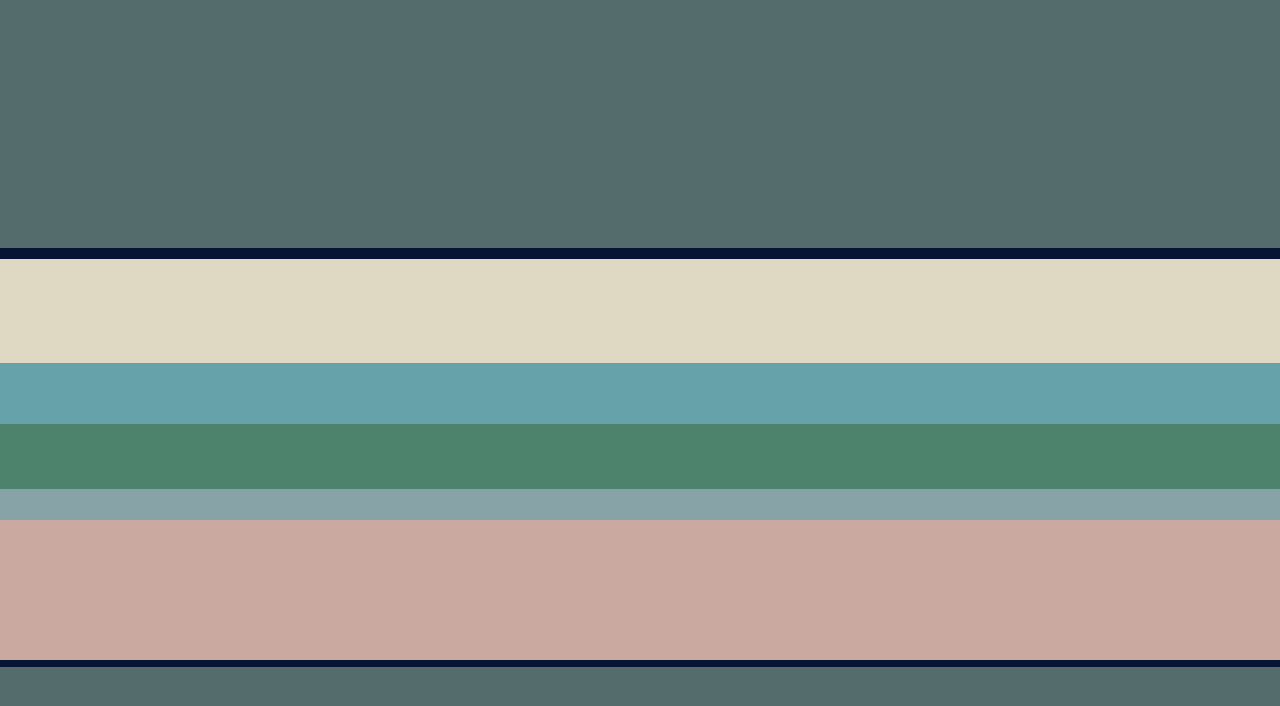
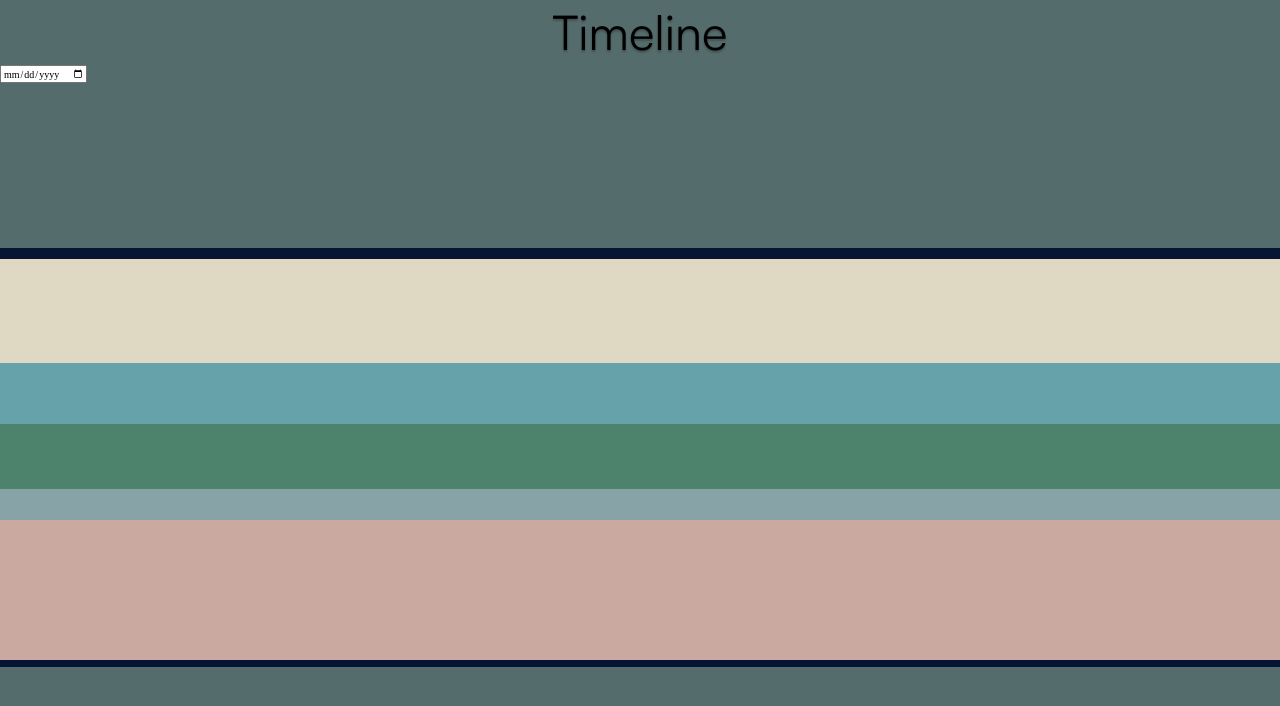
Before and after one commit to coding-bootcamps-eu/final-project-2024-01-herding-cats, a Vue app: page /TimeLine in a window 1280 px wide. Before the commit this address had no page. Shown: the top 706 px of the page. Built offline with nearby package versions, Linux system fonts and the light colour scheme.

Commit message:
feat: start

```diff
--- a/src/router/index.js
+++ b/src/router/index.js
@@ -3,6 +3,7 @@ import { createRouter, createWebHistory } from 'vue-router'
 import NotesView from '@/views/NotesView.vue'
 import GroupMembers from '@/views/GroupMembers.vue'
 import TripOverview from '@/views/TripOverview.vue'
+import TimeLine from '@/views/TimeLine.vue'
 
 const router = createRouter({
   history: createWebHistory(import.meta.env.BASE_URL),
@@ -21,6 +22,11 @@ const router = createRouter({
       path: '/trip',
       name: 'Trip',
       component: TripOverview
+    },
+    {
+      path: '/TimeLine',
+      name: 'timeline',
+      component: TimeLine
     }
   ]
 })
--- /dev/null
+++ b/src/views/TimeLine.vue
@@ -0,0 +1,7 @@
+<template>
+  <div class="container">
+    <h1>Timeline</h1>
+
+    <input type="date" id="start" />
+  </div>
+</template>
```
